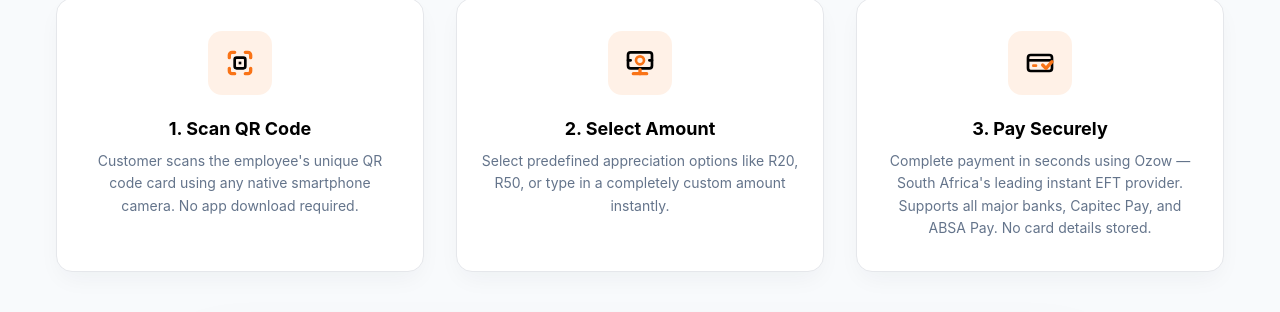
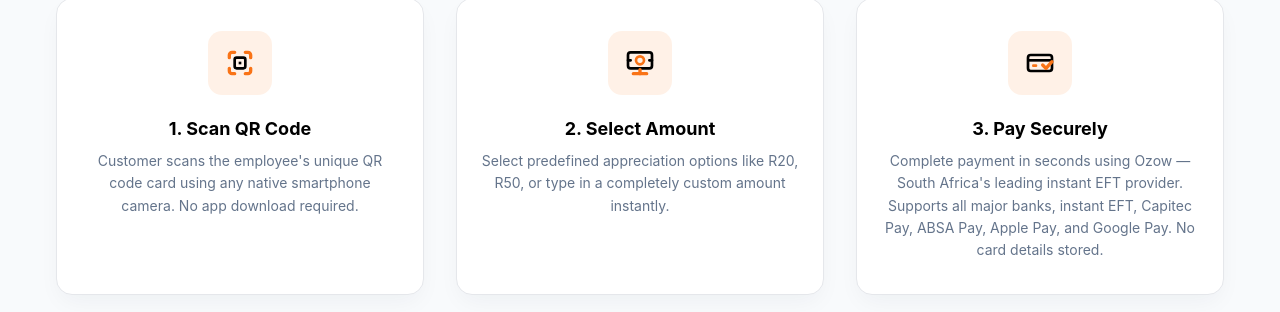
Before and after one commit to JeanDupl/ScanTippr, a Next.js app in the folder scantippr/: page / in a window 1280 px wide. Shown: the part 1258-1570 px from the top of the page. Built offline with nearby package versions, Linux system fonts and the light colour scheme.

Commit message:
fix: add Apple Pay and Google Pay to payment methods

```diff
--- a/scantippr/app/page.tsx
+++ b/scantippr/app/page.tsx
@@ -209,7 +209,7 @@ export default function Home() {
                   </svg>
                 </div>
                 <h3 style={{ fontSize: '18px', fontWeight: 700, color: '#000000', marginBottom: '8px', textAlign: 'center' }}>3. Pay Securely</h3>
-                <p style={{ color: '#64748B', fontSize: '14px', lineHeight: '1.6', margin: 0, textAlign: 'center' }}>Complete payment in seconds using Ozow — South Africa's leading instant EFT provider. Supports all major banks, Capitec Pay, and ABSA Pay. No card details stored.</p>
+                <p style={{ color: '#64748B', fontSize: '14px', lineHeight: '1.6', margin: 0, textAlign: 'center' }}>Complete payment in seconds using Ozow — South Africa's leading instant EFT provider. Supports all major banks, instant EFT, Capitec Pay, ABSA Pay, Apple Pay, and Google Pay. No card details stored.</p>
               </div>
             </div>
           </div>
@@ -496,7 +496,7 @@ export default function Home() {
             <div style={{ display: 'flex', flexDirection: 'column', gap: '12px' }}>
               {[
                 { q: "How does ScanTippr work?", a: "Every employee is assigned a unique, branded QR card. When a customer scans it with their phone camera, it launches a secure tipping page instantly — no app required. The customer selects an amount and pays via Ozow instant EFT. The tip is recorded in real time and paid out to the company or employee at the end of the payout period." },
-                { q: "What payment methods are supported?", a: "All payments are processed by Ozow — South Africa's leading instant EFT provider. Customers can pay via instant EFT from any major South African bank, Capitec Pay, and ABSA Pay. No card details are stored by ScanTippr." },
+                { q: "What payment methods are supported?", a: "All payments are processed by Ozow — South Africa's leading instant EFT provider. Customers can pay via instant EFT from any major South African bank, Capitec Pay, ABSA Pay, Apple Pay, and Google Pay. No card details are stored by ScanTippr." },
                 { q: "How much does ScanTippr charge?", a: "There are two fees. First, a tip fee of R150 per employee per month (or the total tips if less than R150) — this is automatically deducted from tips at payout, no invoice. Second, a Platform & Support Fee based on your team size: R149/month (1–9 employees), R399/month (10–49), R599/month (50–100), or custom pricing for 101+. The platform fee is invoiced monthly." },
                 { q: "How quickly do employees receive payouts?", a: "Payouts are processed weekly or monthly — you choose. ScanTippr initiates the payout via Ozow and the money is in the recipient's bank account within 1–2 business days depending on the bank." },
                 { q: "Can we customise our QR cards?", a: "Yes, fully. Your company dashboard gives you control over card branding, colours, and layout. For professional and enterprise clients we can produce fully custom-designed cards matching your corporate identity." },
```
